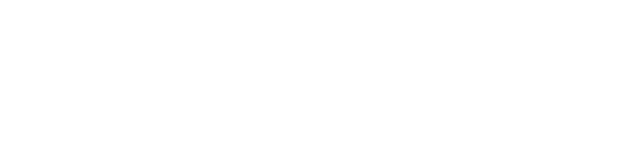
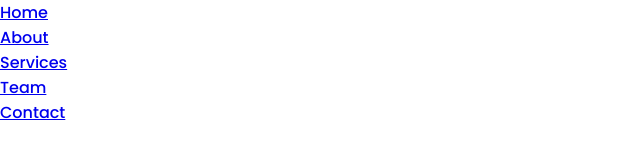
Before and after one commit to Linh777GKOG/CSS_Menu_Hover_Effects, a plain HTML site: page index.html in a window 1280 px wide. Shown: the whole page, without its empty margins (0-640 px from the left). Drawn offline with Linux system fonts and the light colour scheme.

Commit message:
check point

```diff
--- a/index.html
+++ b/index.html
@@ -7,5 +7,15 @@
     <title>Creative Menu Item Hover Effects</title>
     <link rel="stylesheet" href="style.css" />
   </head>
-  <body></body>
+  <body>
+    <section>
+      <ul>
+        <li><a href="#" data-text="Home">Home</a></li>
+        <li><a href="#" data-text="About">About</a></li>
+        <li><a href="#" data-text="Services">Services</a></li>
+        <li><a href="#" data-text="Team">Team</a></li>
+        <li><a href="#" data-text="Contact">Contact</a></li>
+      </ul>
+    </section>
+  </body>
 </html>
--- a/style.css
+++ b/style.css
@@ -0,0 +1,8 @@
+@import url("https://fonts.googleapis.com/css2?family=Poppins:ital,wght@0,200;0,300;0,500;0,700;0,900;1,900&display=swap");
+
+* {
+  margin: 0;
+  padding: 0;
+  box-sizing: border-box;
+  font-family: "Poppins", sans-serif;
+}
```
